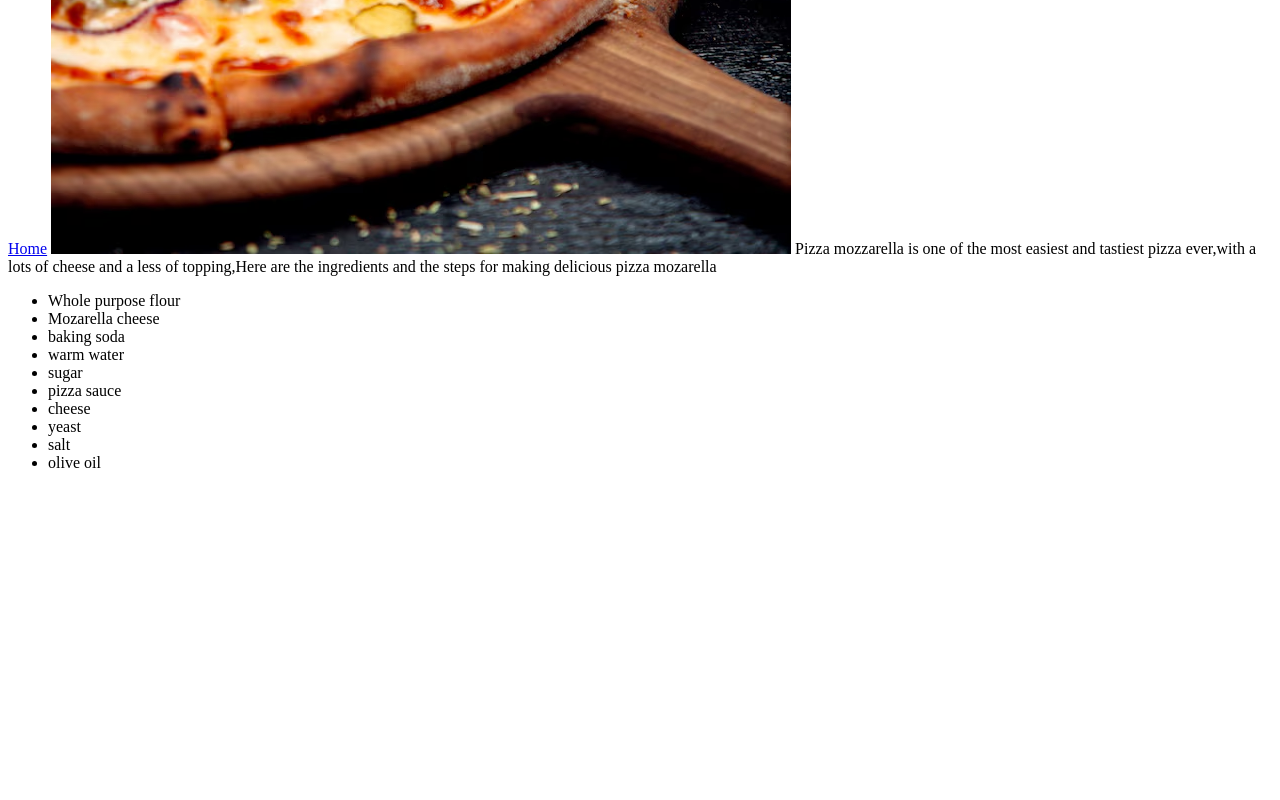
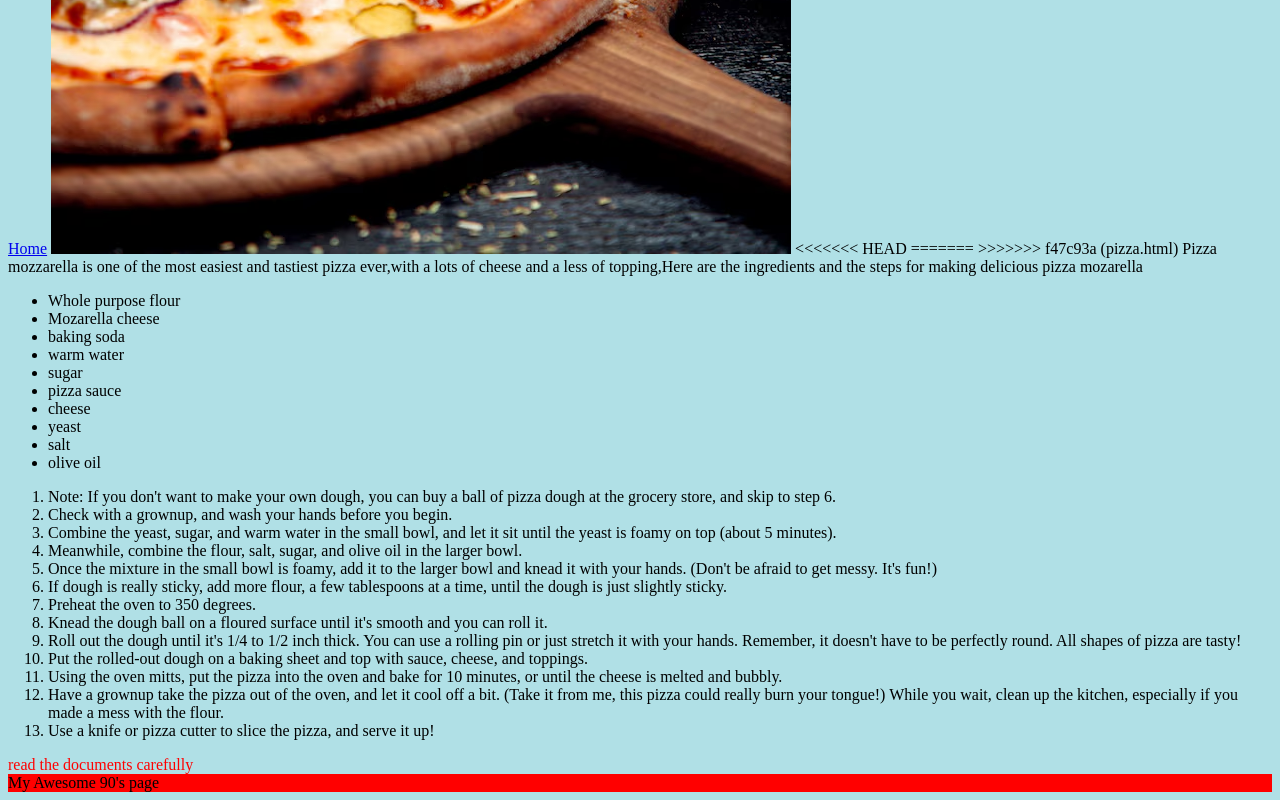
Before and after one commit to ProgArul1/odin-recipes, a plain HTML site: page recipes/pizza.html in a window 1280 px wide. Shown: the part 751-1551 px from the top of the page. Before the commit the page ends 1239 px from the top, so only its background shows below. Drawn offline with Linux system fonts and the light colour scheme.

Commit message:
pizza.html

```diff
--- a/recipes/pizza.html
+++ b/recipes/pizza.html
@@ -14,7 +14,10 @@
      <img src="./images/pizza mozza.avif">
 
 
+<<<<<<< HEAD
 
+=======
+>>>>>>> f47c93a (pizza.html)
      <p1>Pizza mozzarella is one of the most easiest and tastiest pizza ever,with a lots of cheese and a less of topping,Here are the ingredients and the steps for making delicious pizza mozarella</p1>
 
      <ul>
@@ -30,5 +33,41 @@
         <li>olive oil</li>
      </ul>
 
+     <ol>
+        <li>Note: If you don't want to make your own dough, you can buy a ball of pizza dough at the grocery store, and skip to step 6.</li>
+        <li>Check with a grownup, and wash your hands before you begin.</li>
+        <li>Combine the yeast, sugar, and warm water in the small bowl, and let it sit until the yeast is foamy on top (about 5 minutes).</li>
+        <li>Meanwhile, combine the flour, salt, sugar, and olive oil in the larger bowl.</li>
+        <li>Once the mixture in the small bowl is foamy, add it to the larger bowl and knead it with your hands. (Don't be afraid to get messy. It's fun!)</li>
+        <li>If dough is really sticky, add more flour, a few tablespoons at a time, until the dough is just slightly sticky.</li>
+        <li>Preheat the oven to 350 degrees.</li>
+        <li>Knead the dough ball on a floured surface until it's smooth and you can roll it.</li>
+        <li>Roll out the dough until it's 1/4 to 1/2 inch thick. You can use a rolling pin or just stretch it with your hands. Remember, it doesn't have to be perfectly round. All shapes of pizza are tasty!</li>
+        <li>Put the rolled-out dough on a baking sheet and top with sauce, cheese, and toppings.</li>
+        <li>Using the oven mitts, put the pizza into the oven and bake for 10 minutes, or until the cheese is melted and bubbly.</li>
+        <li>Have a grownup take the pizza out of the oven, and let it cool off a bit. (Take it from me, this pizza could really burn your tongue!) While you wait, clean up the kitchen, especially if you made a mess with the flour.</li>
+        <li>Use a knife or pizza cutter to slice the pizza, and serve it up!</li>
+     </ol>
+   <div class="alert-text">read the documents carefully</div>
+   <div id="title">My Awesome 90's page</div>
+
+<style>
+body {background-color: powderblue;}
+h1   {color: blue;}
+p    {color: red;}
+</style>
+<style>
+
+.alert-text {
+  color: red;
+}
+</style>
+<style>
+   #title{
+      background-color: red;
+   }
+</style>
+
+
 </body>
 </html>
```
